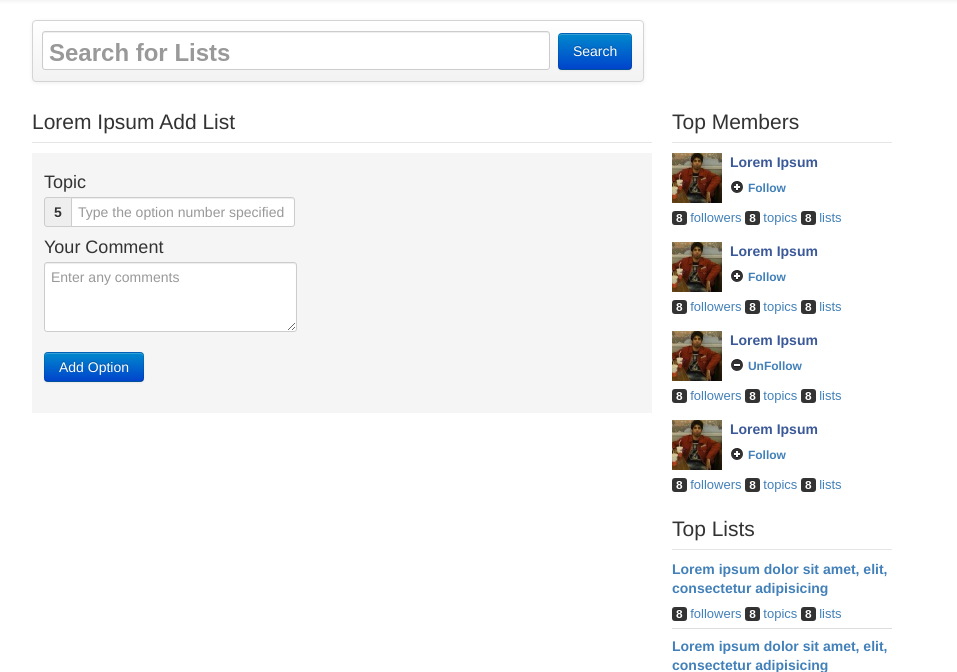
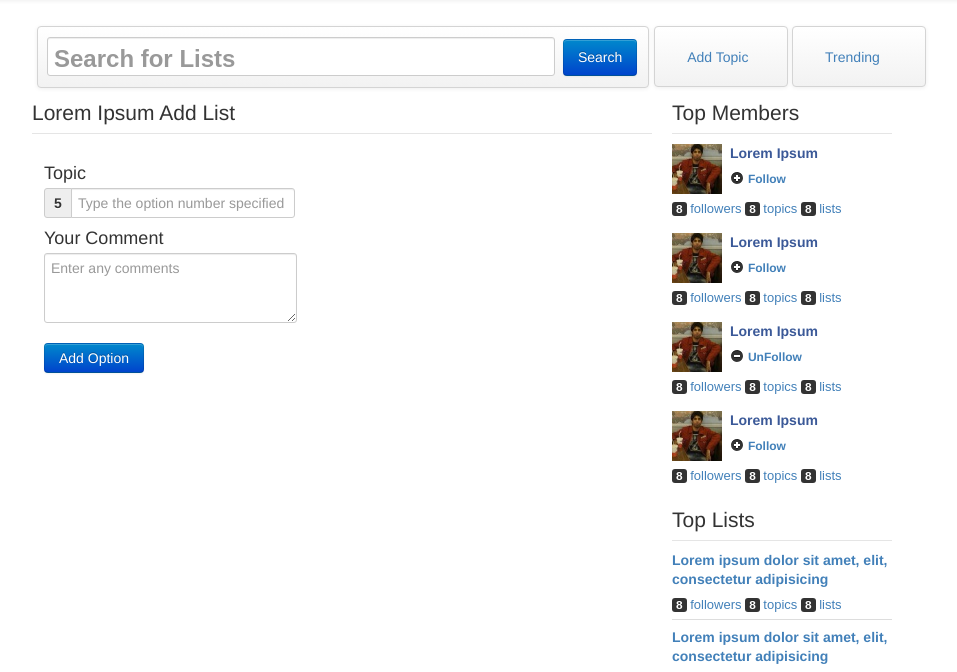
Before and after one commit to shfaizanali/my-top-five, a CodeIgniter app: page /my-top-five/index.php/list5/addlist in a window 1280 px wide. Shown: the part 42-714 px from the top of the page, without its empty margins (138-1095 px from the left). Run offline with CodeIgniter, Linux system fonts and the light colour scheme; some libraries are stand-ins or nearby versions.

Commit message:
add list topic now added to modal box

```diff
--- a/application/views/templates/footer.php
+++ b/application/views/templates/footer.php
@@ -3,5 +3,55 @@
             </div>
         </div>
             </div>
+            <div class="modal hide fade" id="addTopic" style="overflow: auto;">
+                  <div class="modal-header">
+                    <button type="button" class="close" data-dismiss="modal" aria-hidden="true">&times;</button>
+                    <h3>Add a new Topic</h3>
+                  </div>
+                <div class="alert alert-error" style="display:none">
+                    <strong>Please Fix the following errors</strong>
+                    <ul class="errorList">
+
+                    </ul>
+                </div>
+                  <form class="list-form add-topic-form form-horizontal" action="http://www.google.com">
+                    <div class="control-group">
+                        <label class="control-label">Topic :</label>
+                        <div class="controls">
+                            <input class="input-xlarge inputTitle" type="text" placeholder="Type your topic here" />
+                        </div>
+                        <span class="help-block"></span>
+                    </div>
+
+
+
+                    <div class="control-group">
+                        <label class="control-label">Description :</label>
+                        <div class="controls">
+                            <textarea rows="6" style="width:271px;" placeholder="Enter the description about your topic" class="inputDescription"></textarea>
+                        </div>
+                        <span class="help-block"></span>
+                    </div>
+
+
+                    <div class="control-group">
+                        <label class="control-label">Tags :</label>
+                        <div class="controls">
+                            <div class="input-append">
+                                <div class="input-prepend input-append">
+                                    <span class="add-on"><i class="icon-tags"></i></span><input class="span4 inputTags" id="appendedPrependedInput" size="16" type="text" placeholder="Add tags to your list"><button class="btn btn-inverse" id="addTags"type="button">Add</button>
+                                </div>
+                            </div>
+                        </div>
+                        <span class="help-block"></span>
+
+                    </div>
+                    <div class="tags-container"></div>
+
+                      <div class="modal-footer">
+                        <button type="submit" class="btn btn-primary form-submit">Add Topic</button>
+                      </div>
+                    </form>
+            </div>
     </body>
 </html>
--- a/application/views/templates/header.php
+++ b/application/views/templates/header.php
@@ -36,4 +36,7 @@
                             <button type="submit" class="btn btn-primary search-btn">Search</button>
                         </div>
                     </form>
+                    <a href="#addTopic" class="bot-header-link" data-toggle="modal">Add Topic</a>
+                    <a href="#" class="bot-header-link">Trending</a>
+
                 </div>
--- a/application/views/templates/sidebar.php
+++ b/application/views/templates/sidebar.php
@@ -4,7 +4,7 @@
         <legend>Top Members</legend>
         <div class="top-members">
             <div class="image-container">
-                <img src="http://localhost:82/my-top-five/me.jpg"></img>
+                <img src="http://localhost/my-top-five/me.jpg"></img>
             </div>
             <a href="#" class="member-name">Lorem Ipsum</a>
             <div>
@@ -22,7 +22,7 @@
         </div>
         <div class="top-members">
             <div class="image-container">
-                <img src="http://localhost:82/my-top-five/me.jpg"></img>
+                <img src="http://localhost/my-top-five/me.jpg"></img>
             </div>
             <a href="#" class="member-name">Lorem Ipsum</a>
             <div>
@@ -40,7 +40,7 @@
         </div>
         <div class="top-members">
             <div class="image-container">
-                <img src="http://localhost:82/my-top-five/me.jpg"></img>
+                <img src="http://localhost/my-top-five/me.jpg"></img>
             </div>
             <a href="#" class="member-name">Lorem Ipsum</a>
             <div>
@@ -58,7 +58,7 @@
         </div>
         <div class="top-members">
             <div class="image-container">
-                <img src="http://localhost:82/my-top-five/me.jpg"></img>
+                <img src="http://localhost/my-top-five/me.jpg"></img>
             </div>
             <a href="#" class="member-name">Lorem Ipsum</a>
             <div>
--- a/media/css/style.css
+++ b/media/css/style.css
@@ -97,6 +97,11 @@ a{
     box-shadow: 0 1px 4px rgba(0, 0, 0, 0.065);
     padding:9px;
     width:63%;
+    display: inline-block;
+    float: left;
+    margin:5px;
+    margin-top: 6px;
+
 }
 .search-btn{
     padding-top: 6px;
@@ -170,8 +175,8 @@ legend {
     padding-bottom: 4px;
 }
 .list-form {
-    background-color: whiteSmoke;
-    padding: 19px 0px 31px 12px;
+    padding: 19px 0px 0px 12px;
+    margin: 0 auto;
 }
 label {
     font-size: 18px;
@@ -214,3 +219,36 @@ input.span4, textarea.span4, .uneditable-input.span4 {
 .label-counter {
     padding: 0px 4px 0px;
 }
+.bot-header-link {
+    background-color: #FAFAFA;
+    background-image: -moz-linear-gradient(top, white, #F2F2F2);
+    background-image: -webkit-gradient(linear, 0 0, 0 100%, from(white), to(#F2F2F2));
+    background-image: -webkit-linear-gradient(top, white, #F2F2F2);
+    background-image: -o-linear-gradient(top, white, #F2F2F2);
+    background-image: linear-gradient(to bottom, white, #F2F2F2);
+    background-repeat: repeat-x;
+    border: 1px solid #D4D4D4;
+    -webkit-border-radius: 4px;
+    -moz-border-radius: 4px;
+    border-radius: 4px;
+    filter: progid:dximagetransform.microsoft.gradient(startColorstr='#ffffffff', endColorstr='#fff2f2f2', GradientType=0);
+    -webkit-box-shadow: 0 1px 4px rgba(0, 0, 0, 0.065);
+    -moz-box-shadow: 0 1px 4px rgba(0, 0, 0, 0.065);
+    box-shadow: 0 1px 4px rgba(0, 0, 0, 0.065);
+    display: inline-block;
+    margin-top: 6px;
+    width: 100px;
+    padding-top: 20px;
+    padding-bottom: 19px;
+    padding-left: 32px;
+}
+.modal-footer{
+    background-color:  white;
+    margin-top: 37px;
+}
+.form-horizontal .control-label {
+    width: 109px;
+}
+.form-horizontal .controls {
+    margin-left: 130px;
+}
```
Also changed, not shown: media/js/scripts.js (+25 -5 lines).
